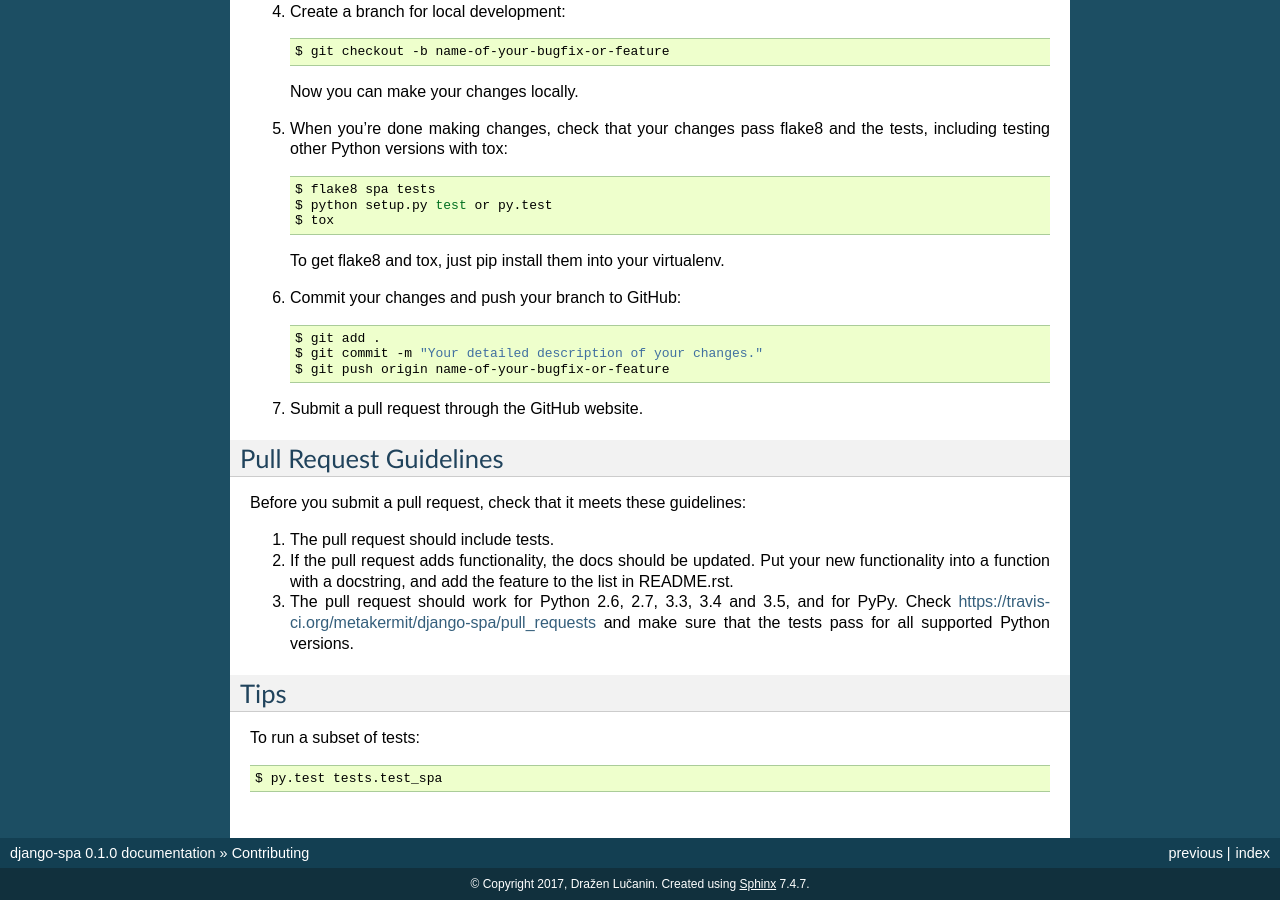
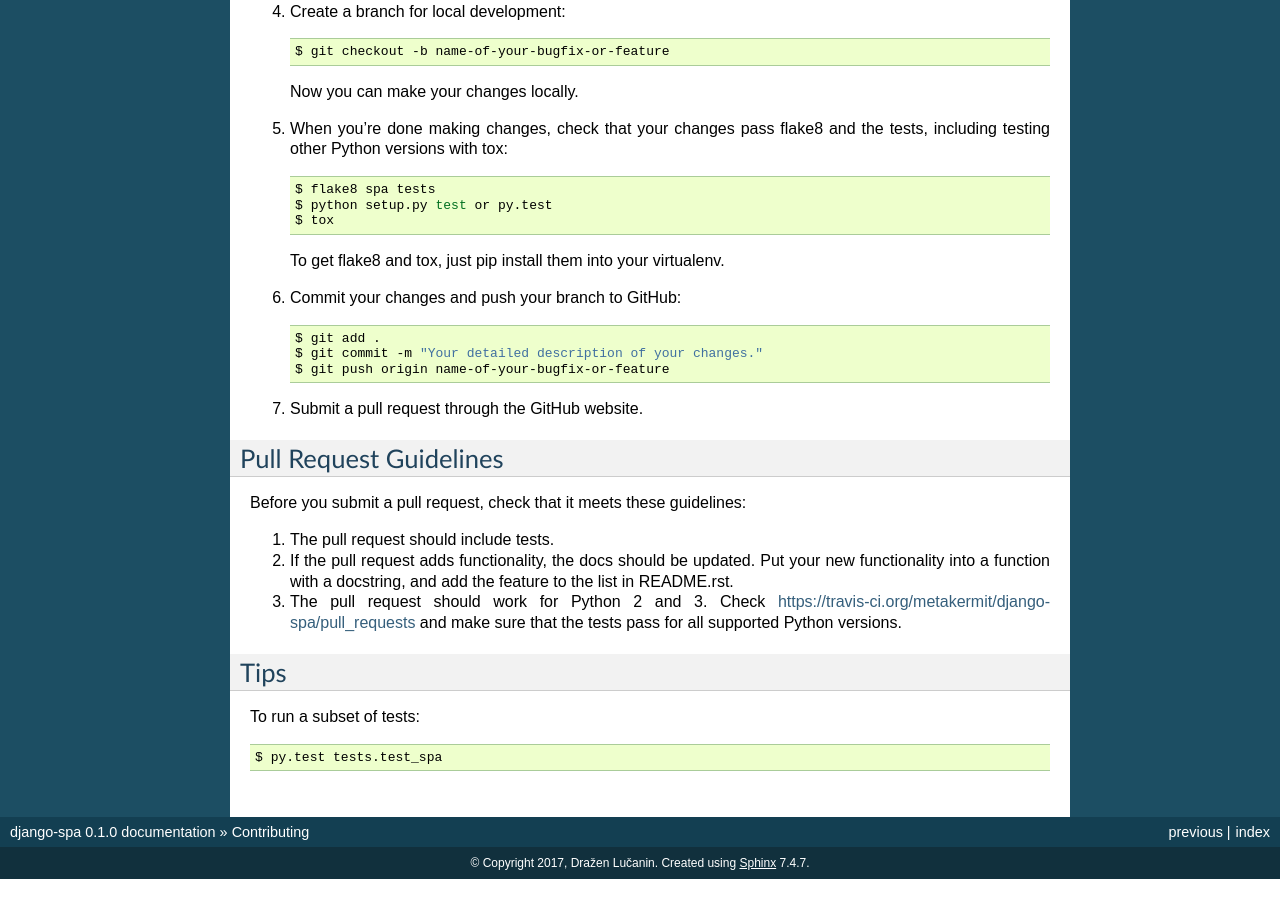
Before and after one commit to metakermit/django-spa, a Sphinx documentation site: the page built from docs/contributing.rst, in a window 1280 px wide and 900 px high, scrolled down 1332 px. Built offline with Sphinx 7.4.7, drawn with Linux system fonts in a browser that asks for light colours; pages that are not in the unit, such as notebooks, are missing from menus; after the commit the page ends 2211 px from its top, so only the background shows below that.

Commit message:
drop pypy, fix tests

```diff
--- a/CONTRIBUTING.rst
+++ b/CONTRIBUTING.rst
@@ -101,7 +101,7 @@ Before you submit a pull request, check that it meets these guidelines:
 2. If the pull request adds functionality, the docs should be updated. Put
    your new functionality into a function with a docstring, and add the
    feature to the list in README.rst.
-3. The pull request should work for Python 2.6, 2.7, 3.3, 3.4 and 3.5, and for PyPy. Check
+3. The pull request should work for Python 2 and 3. Check
    https://travis-ci.org/metakermit/django-spa/pull_requests
    and make sure that the tests pass for all supported Python versions.
 
--- a/docs/installation.rst
+++ b/docs/installation.rst
@@ -12,7 +12,7 @@ To install django-spa, run this command in your terminal:
 
 .. code-block:: console
 
-    $ pip install spa
+    $ pip install django-spa
 
 This is the preferred method to install django-spa, as it will always install the most recent stable release.
 
```
Also changed, not shown: .travis.yml, 2 other files.
